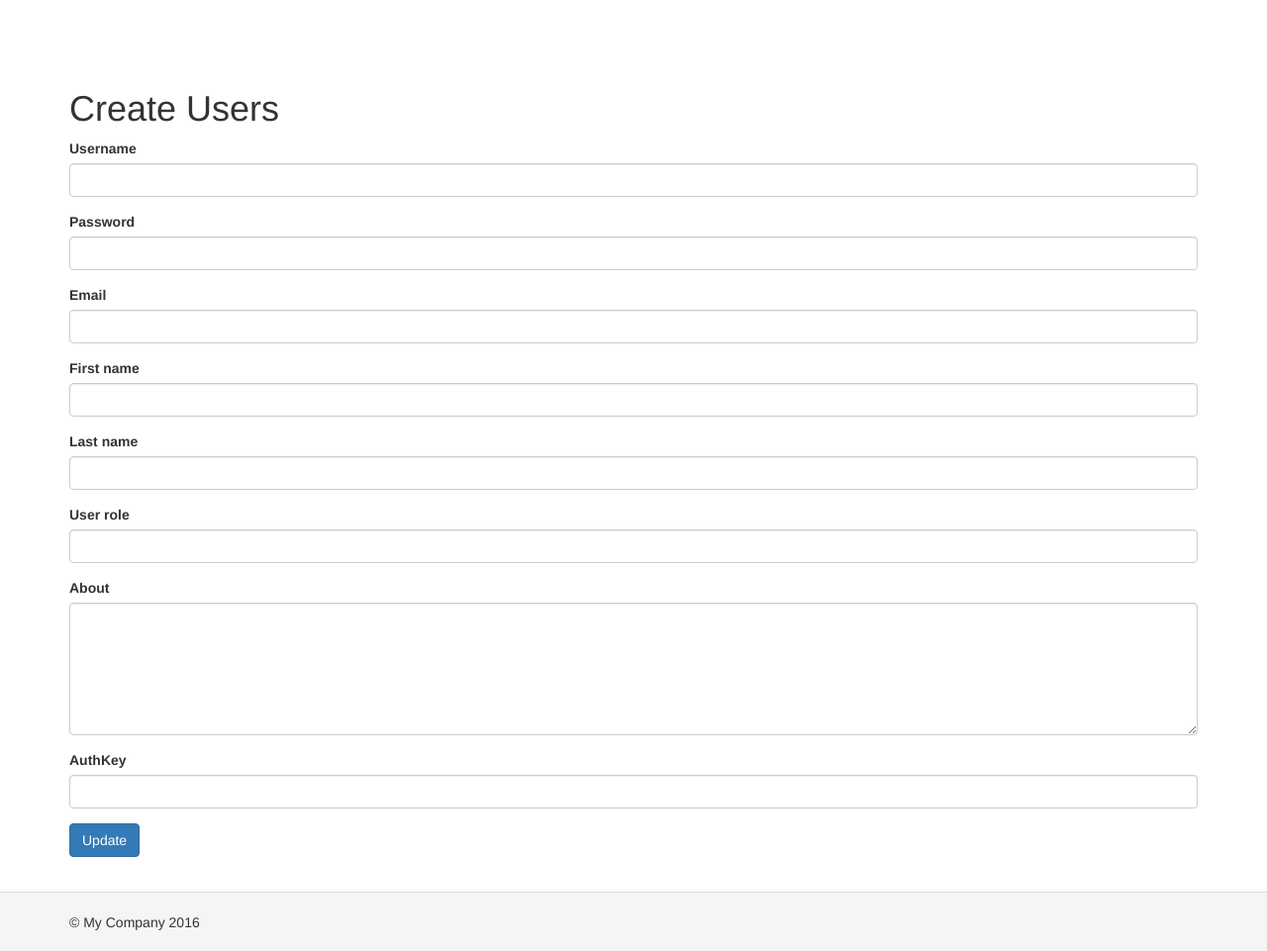
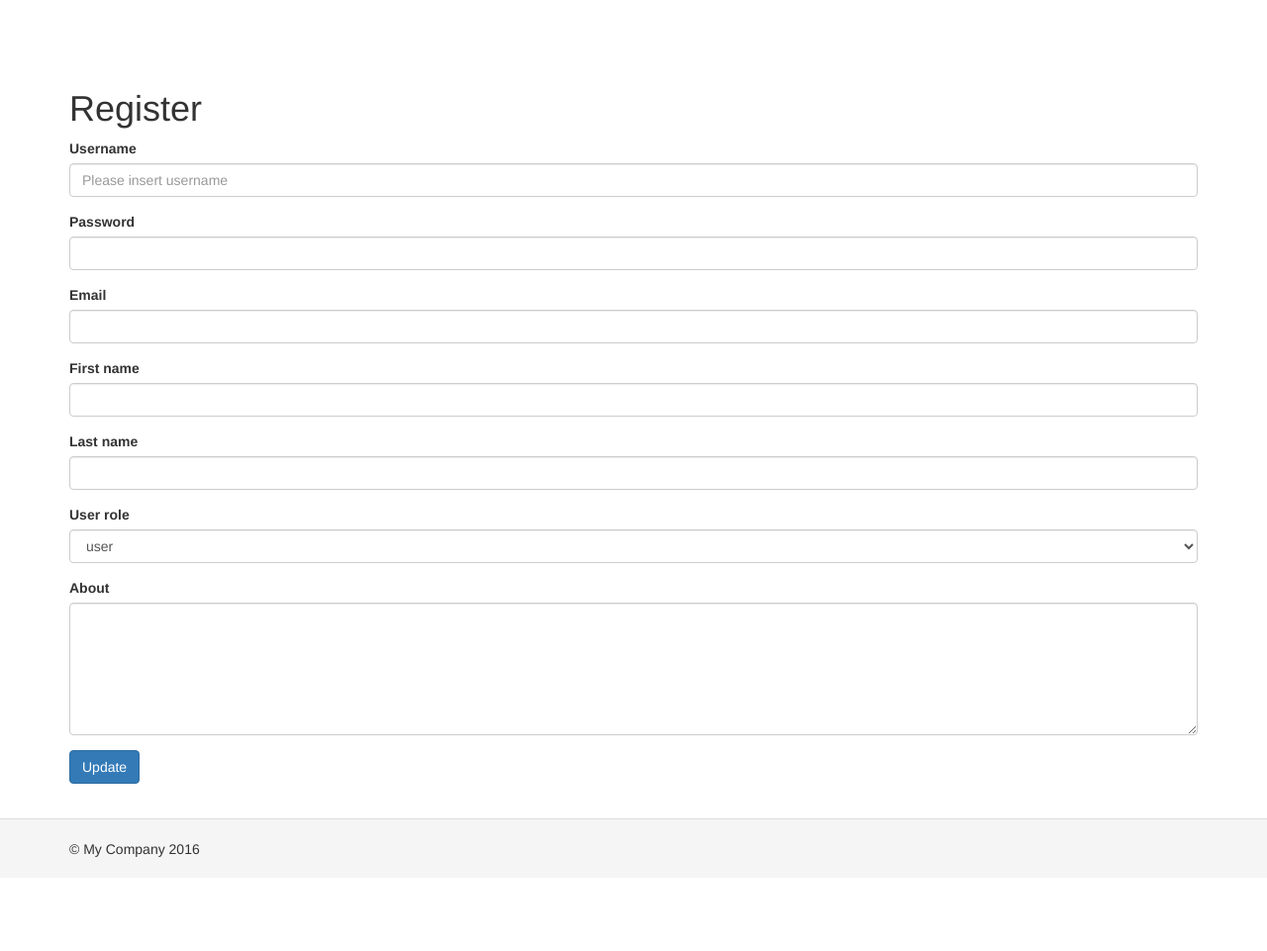
Before and after one commit to reznik789/yii2blog.loc, a Yii app: template basic/views/users/create.php in a window 1280 px wide. Shown: the whole page at 99% size. After the commit the page ends 866 px from the top, so only its background shows below. Run offline with PHP 8.4 and a stand-in for Yii, Linux system fonts and the light colour scheme; the template is opened without the code that fills it, so the values that code supplies are empty; form fields are guessed from the names that the template uses; some libraries are stand-ins or nearby versions.

Commit message:
add roles

```diff
--- a/basic/config/web.php
+++ b/basic/config/web.php
@@ -34,6 +34,9 @@ $config = [
         'urlManager' => [
             'enablePrettyUrl' => true,
             'showScriptName' => false,
+            'rules' => [
+                'register' => 'users/create'
+            ]
         ],
         'log' => [
             'traceLevel' => YII_DEBUG ? 3 : 0,
--- a/basic/models/Posts.php
+++ b/basic/models/Posts.php
@@ -38,6 +38,7 @@ class Posts extends \yii\db\ActiveRecord
         return [
             [['title'], 'required'],
             [['anons', 'content', 'publish_status'], 'string'],
+            [['publish_status'], 'in', 'range' => ['publish', 'draft']],
             [['category_id', 'author_id'], 'integer'],
             [['publish_date'], 'safe'],
             [['title'], 'string', 'max' => 255],
--- a/basic/models/Users.php
+++ b/basic/models/Users.php
@@ -43,9 +43,11 @@ class Users extends \yii\db\ActiveRecord implements IdentityInterface
             [['about'], 'string'],
             [['username'], 'string', 'max' => 40],
             [['password', 'email'], 'string', 'max' => 100],
+            [['password'], 'string', 'min' => 6],
             [['first_name'], 'string', 'max' => 25],
             [['last_name'], 'string', 'max' => 30],
             [['authKey'], 'string', 'max' => 255],
+            [['username'] , 'unique'],
             [['user_role'], 'exist', 'skipOnError' => true, 'targetClass' => Roles::className(), 'targetAttribute' => ['user_role' => 'id']],
         ];
     }
--- a/basic/views/users/_form.php
+++ b/basic/views/users/_form.php
@@ -12,9 +12,9 @@ use yii\widgets\ActiveForm;
 
     <?php $form = ActiveForm::begin(); ?>
 
-    <?= $form->field($model, 'username')->textInput(['maxlength' => true]) ?>
+    <?= $form->field($model, 'username')->textInput(['maxlength' => true, "placeholder" => "Please insert username"]) ?>
 
-    <?= $form->field($model, 'password')->passwordInput(['maxlength' => true]) ?>
+    <?= $form->field($model, 'password')->passwordInput(['maxlength' => true])->hint("6 characters minimum") ?>
 
     <?= $form->field($model, 'email')->textInput(['maxlength' => true]) ?>
 
@@ -22,11 +22,9 @@ use yii\widgets\ActiveForm;
 
     <?= $form->field($model, 'last_name')->textInput(['maxlength' => true]) ?>
 
-    <?= $form->field($model, 'user_role')->textInput() ?>
+    <?= $form->field($model, 'user_role')->dropDownList(['1'=>'user', '2'=>'editor', '3' => 'admin']) ?>
 
     <?= $form->field($model, 'about')->textarea(['rows' => 6]) ?>
-
-    <?= $form->field($model, 'authKey')->textInput(['maxlength' => true]) ?>
 
     <div class="form-group">
         <?= Html::submitButton($model->isNewRecord ? 'Create' : 'Update', ['class' => $model->isNewRecord ? 'btn btn-success' : 'btn btn-primary']) ?>
--- a/basic/views/users/create.php
+++ b/basic/views/users/create.php
@@ -6,7 +6,7 @@ use yii\helpers\Html;
 /* @var $this yii\web\View */
 /* @var $model app\models\Users */
 
-$this->title = 'Create Users';
+$this->title = 'Register';
 $this->params['breadcrumbs'][] = ['label' => 'Users', 'url' => ['index']];
 $this->params['breadcrumbs'][] = $this->title;
 ?>
```
Also changed, not shown: basic/controllers/UsersController.php (+12 -0 lines).
